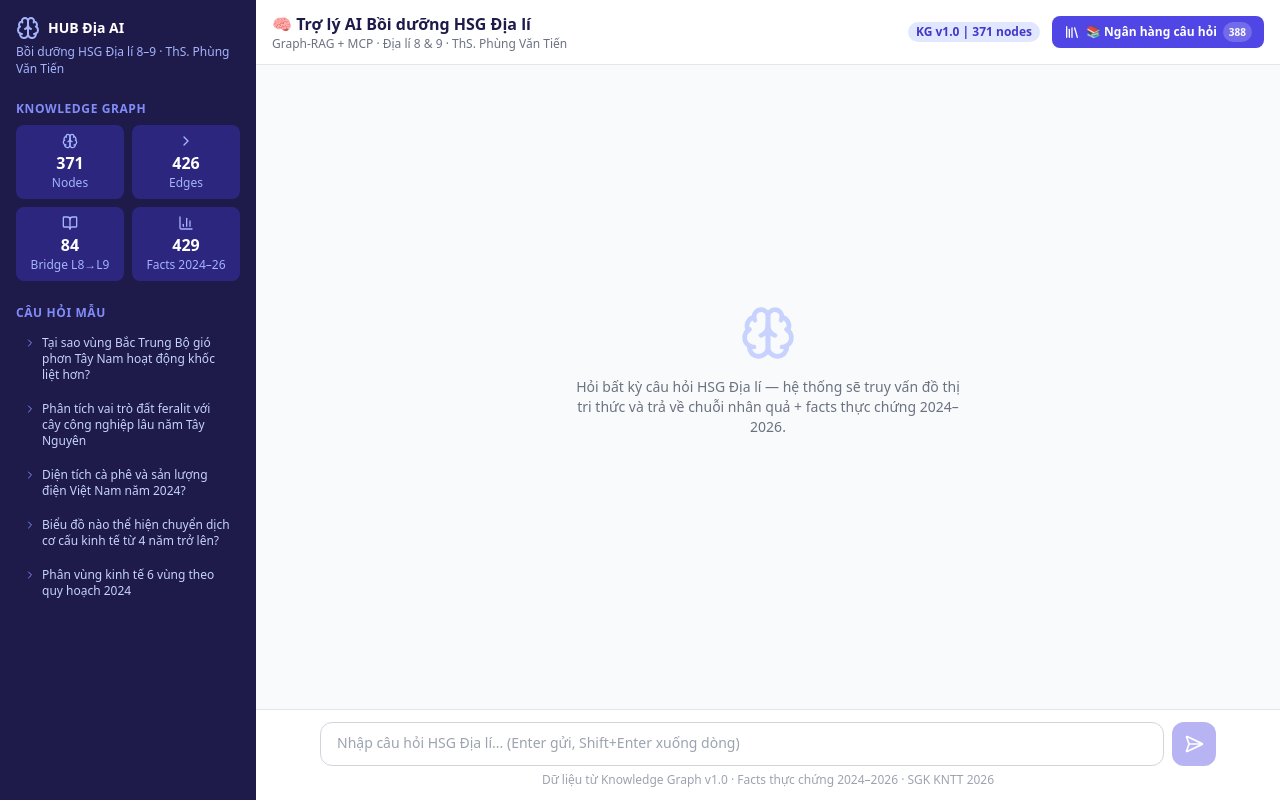
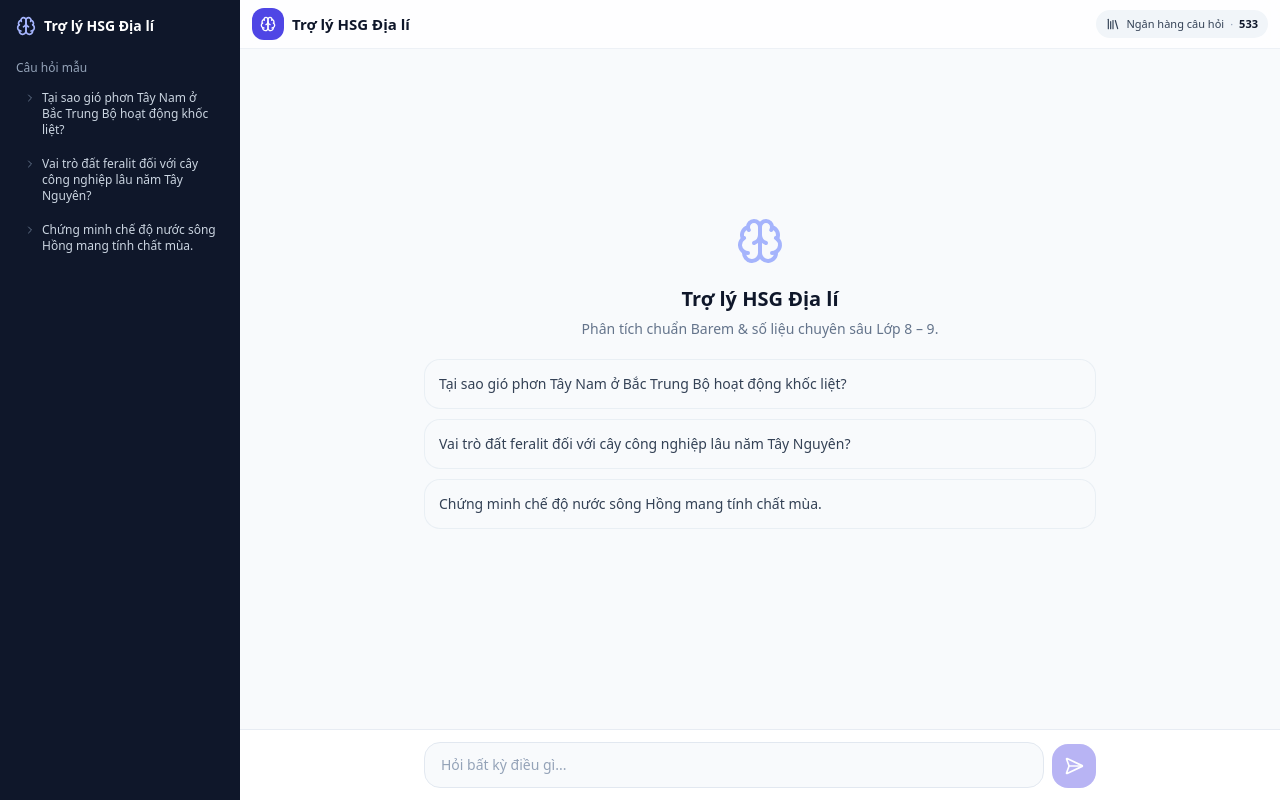
Before and after one commit to duanaithcs-cloud/teacher-os-chat-expert, a Next.js app: page / in a window 1280 px wide. Built offline with nearby package versions, Linux system fonts and the light colour scheme.

Commit message:
fix(ui): resolve mobile layout overlaps and simplify copywriting with Apple design standard

```diff
--- a/src/app/globals.css
+++ b/src/app/globals.css
@@ -16,3 +16,7 @@ html { scroll-behavior: smooth; }
 .chat-scroll::-webkit-scrollbar { width: 5px; }
 .chat-scroll::-webkit-scrollbar-track { background: transparent; }
 .chat-scroll::-webkit-scrollbar-thumb { background: #c7d2fe; border-radius: 9999px; }
+
+/* Ẩn scrollbar cho thanh tab / segmented control */
+.no-scrollbar::-webkit-scrollbar { display: none; }
+.no-scrollbar { -ms-overflow-style: none; scrollbar-width: none; }
--- a/src/app/page.tsx
+++ b/src/app/page.tsx
@@ -1,7 +1,17 @@
 "use client";
 
 import { useState, useRef, useEffect, useCallback } from "react";
-import { SendHorizontal, Bot, User, BookOpen, BarChart3, Loader2, ChevronRight, Brain, Copy, Check, Library } from "lucide-react";
+import {
+  SendHorizontal,
+  Bot,
+  User,
+  Loader2,
+  ChevronRight,
+  Brain,
+  Copy,
+  Check,
+  Library,
+} from "lucide-react";
 import MarkdownRenderer from "@/components/MarkdownRenderer";
 import ErrorBoundary from "@/components/ErrorBoundary";
 import QAExplorerModal from "@/components/QAExplorerModal";
@@ -17,19 +27,12 @@ interface ChatStats {
   paths_count: number;
 }
 
+const QA_COUNT = 533;
+
 const SAMPLE_QUESTIONS = [
-  "Tại sao vùng Bắc Trung Bộ gió phơn Tây Nam hoạt động khốc liệt hơn?",
-  "Phân tích vai trò đất feralit với cây công nghiệp lâu năm Tây Nguyên",
-  "Diện tích cà phê và sản lượng điện Việt Nam năm 2024?",
-  "Biểu đồ nào thể hiện chuyển dịch cơ cấu kinh tế từ 4 năm trở lên?",
-  "Phân vùng kinh tế 6 vùng theo quy hoạch 2024",
-];
-
-const KG_STATS = [
-  { label: "Nodes", value: "371", icon: Brain },
-  { label: "Edges", value: "426", icon: ChevronRight },
-  { label: "Bridge L8→L9", value: "84", icon: BookOpen },
-  { label: "Facts 2024–26", value: "429", icon: BarChart3 },
+  "Tại sao gió phơn Tây Nam ở Bắc Trung Bộ hoạt động khốc liệt?",
+  "Vai trò đất feralit đối với cây công nghiệp lâu năm Tây Nguyên?",
+  "Chứng minh chế độ nước sông Hồng mang tính chất mùa.",
 ];
 
 export default function HomePage() {
@@ -46,7 +49,8 @@ export default function HomePage() {
     bottomRef.current?.scrollIntoView({ behavior: "smooth" });
   }, [messages, loading]);
 
-  const sendMessage = useCallback(async (question: string) => {
+  const sendMessage = useCallback(
+    async (question: string) => {
       const q = question.trim();
       if (!q || loading) return;
       const userMsg: Message = { role: "user", content: q };
@@ -60,7 +64,7 @@ export default function HomePage() {
           headers: { "Content-Type": "application/json" },
           body: JSON.stringify({ question: q, messages: [...messages, userMsg] }),
         });
-      const data = await res.json() as {
+        const data = (await res.json()) as {
           answer?: string;
           error?: string;
           entities?: string[];
@@ -68,9 +72,9 @@ export default function HomePage() {
           paths_count?: number;
         };
         const answer =
-        (data.answer && data.answer.trim())
-        || data.error
-        || "⚠️ Hệ thống không trả về nội dung. Anh thử gửi lại câu hỏi.";
+          (data.answer && data.answer.trim()) ||
+          data.error ||
+          "Hệ thống chưa trả về nội dung. Anh thử gửi lại câu hỏi.";
         setMessages((prev) => [...prev, { role: "assistant", content: answer }]);
         setStats({
           entities: data.entities ?? [],
@@ -78,15 +82,20 @@ export default function HomePage() {
           paths_count: data.paths_count ?? 0,
         });
       } catch (err) {
-      setMessages((prev) => [...prev, {
+        setMessages((prev) => [
+          ...prev,
+          {
             role: "assistant",
-        content: `❌ Lỗi kết nối: ${err instanceof Error ? err.message : String(err)}`,
-      }]);
+            content: `Lỗi kết nối: ${err instanceof Error ? err.message : String(err)}`,
+          },
+        ]);
       } finally {
         setLoading(false);
         setTimeout(() => textareaRef.current?.focus(), 50);
       }
-  }, [loading, messages]);
+    },
+    [loading, messages]
+  );
 
   const handleKeyDown = (e: React.KeyboardEvent<HTMLTextAreaElement>) => {
     if (e.key === "Enter" && !e.shiftKey) {
@@ -118,45 +127,27 @@ export default function HomePage() {
   }, []);
 
   return (
-    <div className="flex h-screen overflow-hidden bg-gray-50">
+    <div className="flex h-[100dvh] overflow-hidden bg-slate-50">
       {/* ── Sidebar (md+) ── */}
-      <aside className="hidden md:flex flex-col w-64 shrink-0 bg-brand-900 text-white p-4 gap-6 overflow-y-auto">
-        {/* Logo */}
-        <div>
-          <div className="flex items-center gap-2 mb-1">
-            <Brain className="w-6 h-6 text-indigo-300" />
-            <span className="font-bold text-sm leading-tight">HUB Địa AI</span>
-          </div>
-          <p className="text-xs text-indigo-300 leading-snug">
-            Bồi dưỡng HSG Địa lí 8–9 · ThS. Phùng Văn Tiến
-          </p>
+      <aside className="hidden md:flex flex-col w-60 shrink-0 bg-slate-900 text-white p-4 gap-6 overflow-y-auto">
+        <div className="flex items-center gap-2">
+          <Brain className="w-5 h-5 text-indigo-300" />
+          <span className="font-semibold text-sm leading-tight">Trợ lý HSG Địa lí</span>
         </div>
 
-        {/* KG Stats */}
         <div>
-          <p className="text-xs font-semibold text-indigo-400 uppercase tracking-wider mb-2">Knowledge Graph</p>
-          <div className="grid grid-cols-2 gap-2">
-            {KG_STATS.map(({ label, value, icon: Icon }) => (
-              <div key={label} className="bg-brand-700 bg-opacity-40 rounded-lg p-2 text-center">
-                <Icon className="w-4 h-4 text-indigo-300 mx-auto mb-0.5" />
-                <div className="text-base font-bold text-white">{value}</div>
-                <div className="text-xs text-indigo-300">{label}</div>
-              </div>
-            ))}
-          </div>
-        </div>
-
-        {/* Sample questions */}
-        <div>
-          <p className="text-xs font-semibold text-indigo-400 uppercase tracking-wider mb-2">Câu hỏi mẫu</p>
+          <p className="text-xs font-medium text-slate-400 mb-2">Câu hỏi mẫu</p>
           <ul className="space-y-1.5">
             {SAMPLE_QUESTIONS.map((q) => (
               <li key={q}>
                 <button
-                  onClick={() => { setInput(q); textareaRef.current?.focus(); }}
-                  className="w-full text-left text-xs text-indigo-200 hover:text-white hover:bg-brand-700 hover:bg-opacity-50 rounded px-2 py-1.5 transition-colors flex items-start gap-1.5"
+                  onClick={() => {
+                    setInput(q);
+                    textareaRef.current?.focus();
+                  }}
+                  className="w-full text-left text-xs text-slate-300 hover:text-white hover:bg-white/10 rounded-lg px-2 py-1.5 transition-colors flex items-start gap-1.5"
                 >
-                  <ChevronRight className="w-3 h-3 mt-0.5 shrink-0 text-indigo-400" />
+                  <ChevronRight className="w-3 h-3 mt-0.5 shrink-0 text-slate-500" />
                   <span>{q}</span>
                 </button>
               </li>
@@ -164,19 +155,26 @@ export default function HomePage() {
           </ul>
         </div>
 
-        {/* Stats panel */}
         {stats && (
           <div>
-            <p className="text-xs font-semibold text-indigo-400 uppercase tracking-wider mb-2">Lần hỏi vừa rồi</p>
-            <div className="bg-brand-700 bg-opacity-40 rounded-lg p-3 text-xs space-y-1.5">
-              <div><span className="text-indigo-300">Facts:</span> <span className="font-semibold">{stats.facts_count}</span></div>
-              <div><span className="text-indigo-300">Causal paths:</span> <span className="font-semibold">{stats.paths_count}</span></div>
+            <p className="text-xs font-medium text-slate-400 mb-2">Lần hỏi vừa rồi</p>
+            <div className="bg-white/5 rounded-xl p-3 text-xs space-y-1.5">
+              <div>
+                <span className="text-slate-400">Số liệu đối chiếu: </span>
+                <span className="font-semibold">{stats.facts_count}</span>
+              </div>
+              <div>
+                <span className="text-slate-400">Chuỗi lập luận: </span>
+                <span className="font-semibold">{stats.paths_count}</span>
+              </div>
               {stats.entities.length > 0 && (
                 <div>
-                  <span className="text-indigo-300">Entities:</span>
+                  <span className="text-slate-400">Đối tượng:</span>
                   <ul className="mt-1 space-y-0.5">
                     {stats.entities.map((e) => (
-                      <li key={e} className="text-indigo-100 truncate">· {e}</li>
+                      <li key={e} className="text-slate-200 truncate">
+                        · {e}
+                      </li>
                     ))}
                   </ul>
                 </div>
@@ -189,44 +187,45 @@ export default function HomePage() {
       {/* ── Main ── */}
       <div className="flex flex-col flex-1 min-w-0">
         {/* Header */}
-        <header className="shrink-0 bg-white border-b border-gray-200 px-4 py-3 flex items-center gap-3">
-          <Brain className="w-6 h-6 text-brand-600 md:hidden" />
-          <div className="flex-1 min-w-0">
-            <h1 className="font-bold text-brand-900 text-sm md:text-base truncate">
-              🧠 Trợ lý AI Bồi dưỡng HSG Địa lí
-            </h1>
-            <p className="text-xs text-gray-500 hidden sm:block">Graph-RAG + MCP · Địa lí 8 &amp; 9 · ThS. Phùng Văn Tiến</p>
+        <header className="sticky top-0 z-40 shrink-0 bg-white/80 backdrop-blur-md border-b border-slate-200/60 pt-[env(safe-area-inset-top,0px)]">
+          <div className="flex items-center gap-2 px-3 h-12">
+            <div className="w-8 h-8 rounded-xl bg-brand-600 flex items-center justify-center shrink-0">
+              <Brain className="w-4 h-4 text-white" />
             </div>
-          <span className="shrink-0 text-xs bg-indigo-100 text-indigo-700 font-semibold px-2 py-0.5 rounded-full">
-            KG v1.0 | 371 nodes
+            <span className="font-semibold text-slate-900 text-[15px] truncate">
+              Trợ lý HSG Địa lí
             </span>
+            <div className="flex-1" />
             <button
               onClick={() => setQaOpen(true)}
-            className="shrink-0 flex items-center gap-1.5 text-xs font-semibold bg-indigo-600 hover:bg-indigo-700 text-white px-3 py-1.5 rounded-lg transition-colors"
+              className="shrink-0 flex items-center gap-1.5 rounded-full bg-slate-100 hover:bg-slate-200 active:scale-[0.98] px-2.5 py-1.5 text-[11px] font-medium text-slate-700 transition-all whitespace-nowrap"
               aria-label="Mở ngân hàng câu hỏi chuẩn barem"
             >
-            <Library className="w-4 h-4" />
-            <span className="hidden sm:inline">📚 Ngân hàng câu hỏi</span>
-            <span className="bg-white/20 text-white text-[10px] px-1.5 py-0.5 rounded-full">388</span>
+              <Library className="w-3.5 h-3.5" />
+              <span>Ngân hàng câu hỏi</span>
+              <span className="text-slate-400">·</span>
+              <span className="font-semibold text-slate-900">{QA_COUNT}</span>
             </button>
+          </div>
         </header>
 
         {/* Messages */}
-        <div className="flex-1 overflow-y-auto chat-scroll px-3 md:px-6 py-4 space-y-4">
+        <div className="flex-1 overflow-y-auto chat-scroll px-4 pt-4 pb-28 md:pb-4 space-y-4">
           {messages.length === 0 && (
-            <div className="flex flex-col items-center justify-center h-full gap-4 text-center px-4">
-              <Brain className="w-14 h-14 text-indigo-200" />
-              <p className="text-gray-500 text-sm max-w-sm">
-                Hỏi bất kỳ câu hỏi HSG Địa lí — hệ thống sẽ truy vấn đồ thị tri thức
-                và trả về chuỗi nhân quả + facts thực chứng 2024–2026.
+            <div className="flex flex-col items-center justify-center h-full gap-5 text-center max-w-2xl mx-auto w-full">
+              <Brain className="w-12 h-12 text-indigo-300" />
+              <div className="space-y-1.5">
+                <h1 className="text-xl font-semibold text-slate-900">Trợ lý HSG Địa lí</h1>
+                <p className="text-sm text-slate-500">
+                  Phân tích chuẩn Barem &amp; số liệu chuyên sâu Lớp 8 – 9.
                 </p>
-              {/* Mobile sample questions */}
-              <div className="md:hidden flex flex-col gap-2 w-full max-w-sm">
-                {SAMPLE_QUESTIONS.slice(0, 3).map((q) => (
+              </div>
+              <div className="flex flex-col gap-2.5 w-full">
+                {SAMPLE_QUESTIONS.map((q) => (
                   <button
                     key={q}
                     onClick={() => sendMessage(q)}
-                    className="text-left text-xs bg-white border border-indigo-100 hover:border-indigo-300 rounded-lg px-3 py-2 text-gray-600 transition-colors"
+                    className="text-left rounded-2xl border border-slate-200/70 bg-slate-50/60 hover:bg-indigo-50/60 p-3.5 text-sm text-slate-700 active:scale-[0.98] transition-all"
                   >
                     {q}
                   </button>
@@ -236,44 +235,56 @@ export default function HomePage() {
           )}
 
           {messages.map((msg, i) => (
-            <div key={i} className={`flex gap-3 ${msg.role === "user" ? "flex-row-reverse" : "flex-row"}`}>
+            <div
+              key={i}
+              className={`flex gap-3 ${msg.role === "user" ? "flex-row-reverse" : "flex-row"}`}
+            >
               {/* Avatar */}
-              <div className={`shrink-0 w-8 h-8 rounded-full flex items-center justify-center ${
+              <div
+                className={`shrink-0 w-8 h-8 rounded-full flex items-center justify-center ${
                   msg.role === "user" ? "bg-brand-600" : "bg-indigo-100"
-              }`}>
-                {msg.role === "user"
-                  ? <User className="w-4 h-4 text-white" />
-                  : <Bot className="w-4 h-4 text-indigo-600" />
-                }
+                }`}
+              >
+                {msg.role === "user" ? (
+                  <User className="w-4 h-4 text-white" />
+                ) : (
+                  <Bot className="w-4 h-4 text-indigo-600" />
+                )}
               </div>
 
               {/* Bubble */}
-              <div className={`max-w-[80%] md:max-w-[72%] rounded-2xl px-4 py-3 text-sm ${
+              <div
+                className={`max-w-[80%] md:max-w-[72%] rounded-2xl px-4 py-3 text-sm ${
                   msg.role === "user"
                     ? "bg-brand-600 text-white rounded-tr-sm"
-                  : "bg-white border border-gray-200 text-gray-800 rounded-tl-sm shadow-sm"
-              }`}>
-                {msg.role === "assistant"
-                  ? (
+                    : "bg-white border border-slate-200 text-slate-800 rounded-tl-sm shadow-sm"
+                }`}
+              >
+                {msg.role === "assistant" ? (
                   <div className="relative">
                     <button
                       onClick={() => copyAnswer(msg.content, i)}
                       aria-label="Copy toàn bộ câu trả lời"
                       title="Copy toàn bộ câu trả lời"
-                        className="absolute -top-1 -right-1 z-10 flex items-center gap-1 rounded-lg border border-gray-200 bg-white px-2 py-1 text-[11px] font-medium text-gray-500 shadow-sm hover:text-indigo-600 hover:border-indigo-200 transition-colors"
+                      className="absolute -top-1 -right-1 z-10 flex items-center gap-1 rounded-lg border border-slate-200 bg-white px-2 py-1 text-[11px] font-medium text-slate-500 shadow-sm hover:text-indigo-600 hover:border-indigo-200 transition-colors"
                     >
-                        {copiedIdx === i
-                          ? <><Check className="w-3.5 h-3.5 text-green-600" /> Đã copy</>
-                          : <><Copy className="w-3.5 h-3.5" /> Copy</>
-                        }
+                      {copiedIdx === i ? (
+                        <>
+                          <Check className="w-3.5 h-3.5 text-green-600" /> Đã copy
+                        </>
+                      ) : (
+                        <>
+                          <Copy className="w-3.5 h-3.5" /> Copy
+                        </>
+                      )}
                     </button>
                     <ErrorBoundary fallbackText={msg.content}>
                       <MarkdownRenderer content={msg.content} />
                     </ErrorBoundary>
                   </div>
-                  )
-                  : <p className="whitespace-pre-wrap">{msg.content}</p>
-                }
+                ) : (
+                  <p className="whitespace-pre-wrap">{msg.content}</p>
+                )}
               </div>
             </div>
           ))}
@@ -284,7 +295,7 @@ export default function HomePage() {
               <div className="shrink-0 w-8 h-8 rounded-full bg-indigo-100 flex items-center justify-center">
                 <Bot className="w-4 h-4 text-indigo-600" />
               </div>
-              <div className="bg-white border border-gray-200 rounded-2xl rounded-tl-sm px-4 py-3 shadow-sm">
+              <div className="bg-white border border-slate-200 rounded-2xl rounded-tl-sm px-4 py-3 shadow-sm">
                 <div className="flex gap-1 items-center h-5">
                   {[0, 1, 2].map((i) => (
                     <span
@@ -301,35 +312,39 @@ export default function HomePage() {
           <div ref={bottomRef} />
         </div>
 
-        {/* Input */}
-        <div className="shrink-0 bg-white border-t border-gray-200 px-3 md:px-6 py-3">
-          <div className="flex gap-2 items-end max-w-4xl mx-auto">
+        {/* Input — cố định sát đáy trên mobile, về dòng chảy trên desktop */}
+        <form
+          onSubmit={(e) => {
+            e.preventDefault();
+            sendMessage(input);
+          }}
+          className="fixed bottom-0 left-0 right-0 z-30 bg-white/90 backdrop-blur-lg border-t border-slate-200/80 p-3 pb-[max(0.75rem,env(safe-area-inset-bottom))] md:static md:border-t md:bg-white/90"
+        >
+          <div className="flex gap-2 items-end max-w-2xl mx-auto w-full">
             <textarea
               ref={textareaRef}
               value={input}
               onChange={(e) => setInput(e.target.value)}
               onKeyDown={handleKeyDown}
-              placeholder="Nhập câu hỏi HSG Địa lí... (Enter gửi, Shift+Enter xuống dòng)"
+              placeholder="Hỏi bất kỳ điều gì..."
               rows={1}
-              className="flex-1 resize-none rounded-xl border border-gray-300 focus:border-indigo-400 focus:ring-2 focus:ring-indigo-100 outline-none px-4 py-2.5 text-sm text-gray-800 placeholder-gray-400 max-h-32 overflow-y-auto"
-              style={{ minHeight: "44px" }}
+              className="flex-1 resize-none rounded-2xl border border-slate-200 bg-slate-50 focus:bg-white focus:border-indigo-400 focus:ring-2 focus:ring-indigo-100 outline-none px-4 py-3 text-sm text-slate-800 placeholder-slate-400 max-h-32 overflow-y-auto"
+              style={{ minHeight: "46px" }}
             />
             <button
-              onClick={() => sendMessage(input)}
+              type="submit"
               disabled={loading || !input.trim()}
-              className="shrink-0 w-11 h-11 rounded-xl bg-brand-600 hover:bg-brand-700 disabled:opacity-40 disabled:cursor-not-allowed flex items-center justify-center transition-colors"
+              className="shrink-0 w-11 h-11 rounded-2xl bg-brand-600 hover:bg-brand-700 disabled:opacity-40 disabled:cursor-not-allowed flex items-center justify-center transition-colors"
               aria-label="Gửi"
             >
-              {loading
-                ? <Loader2 className="w-5 h-5 text-white animate-spin" />
-                : <SendHorizontal className="w-5 h-5 text-white" />
-              }
+              {loading ? (
+                <Loader2 className="w-5 h-5 text-white animate-spin" />
+              ) : (
+                <SendHorizontal className="w-5 h-5 text-white" />
+              )}
             </button>
           </div>
-          <p className="text-xs text-gray-400 text-center mt-1.5">
-            Dữ liệu từ Knowledge Graph v1.0 · Facts thực chứng 2024–2026 · SGK KNTT 2026
-          </p>
-        </div>
+        </form>
       </div>
 
       {/* Bảng tra cứu Q&A chuẩn Barem */}
```
Lines whose indentation alone changed are shown as unchanged.
